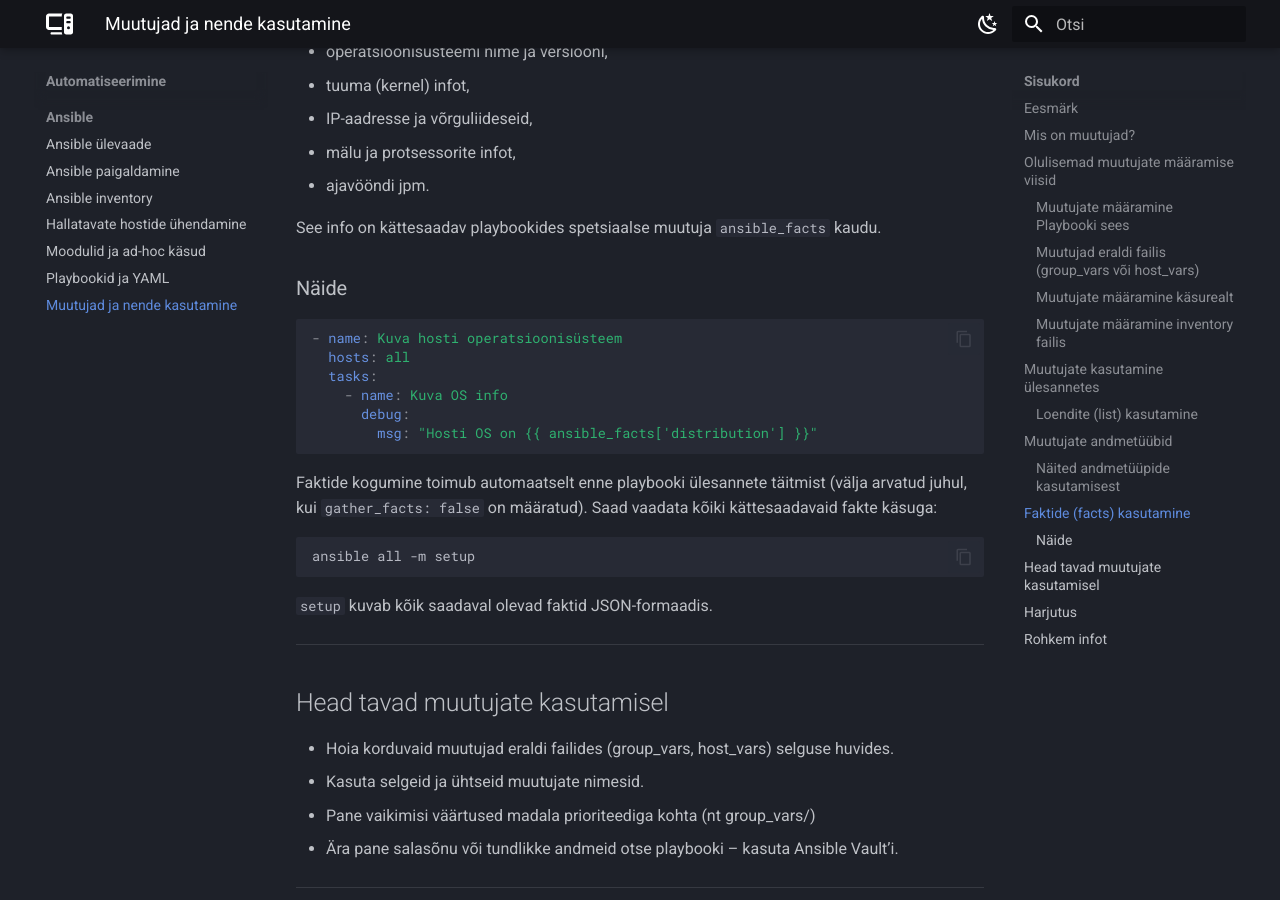
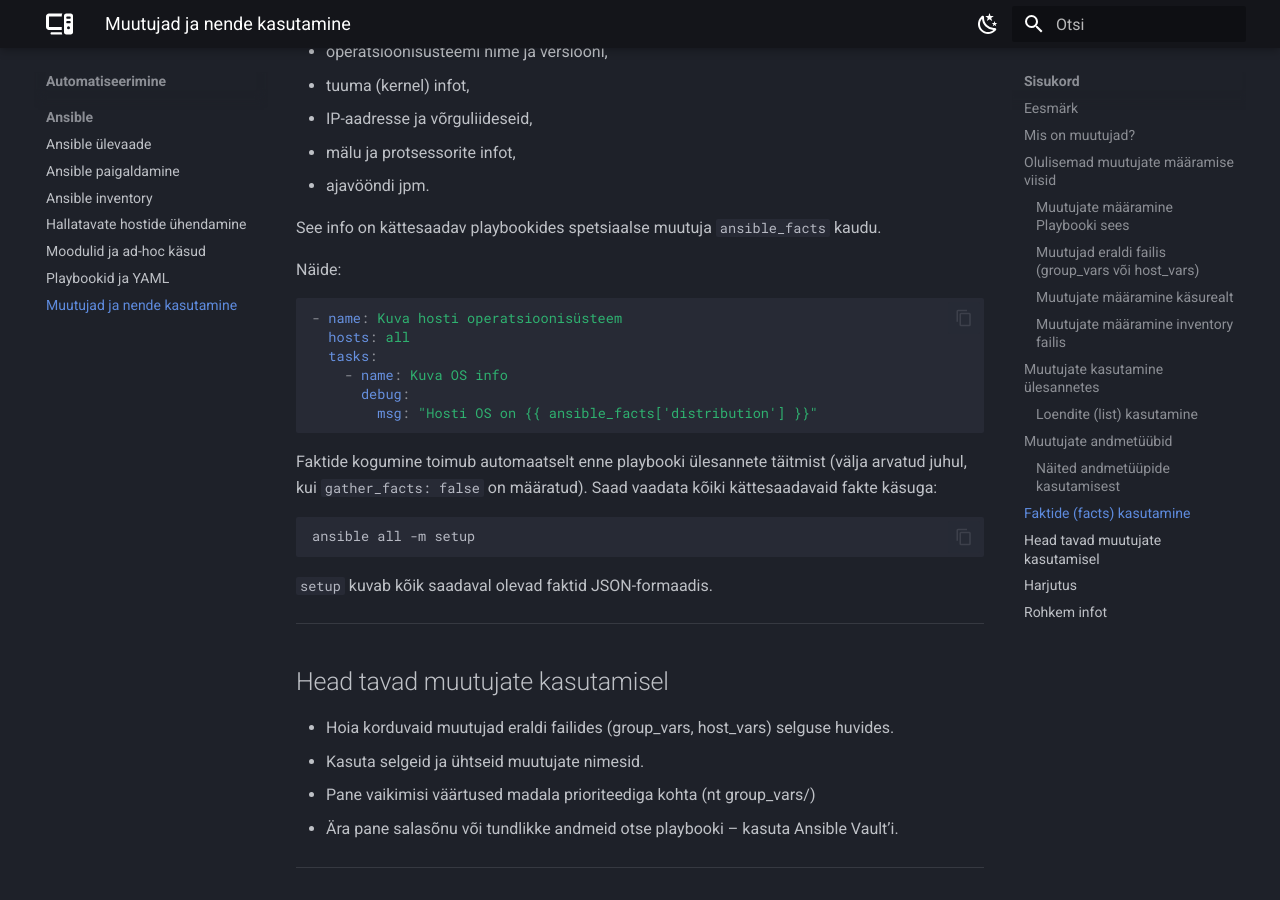
Before and after one commit to priitpaap/priitpaap.github.io, an MkDocs documentation site: the page built from docs/ansible/ansiblevars.md, in a window 1280 px wide and 900 px high, scrolled down 5743 px. Built offline with MkDocs 1.6.1 and Material for MkDocs 9.7.7, drawn with Linux system fonts in a browser that asks for light colours.

Commit message:
Update ansiblevars.md

````diff
--- a/docs/ansible/ansiblevars.md
+++ b/docs/ansible/ansiblevars.md
@@ -241,7 +241,7 @@
 
 See info on kättesaadav playbookides spetsiaalse muutuja `ansible_facts` kaudu.
 
-### Näide
+Näide:
 
 ```yaml
 - name: Kuva hosti operatsioonisüsteem
````
